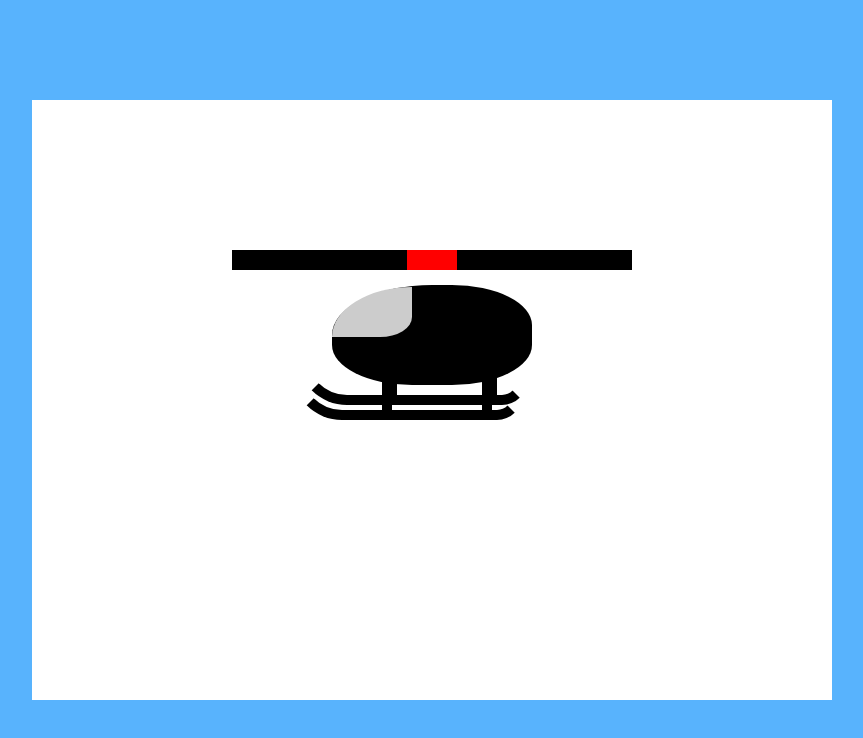
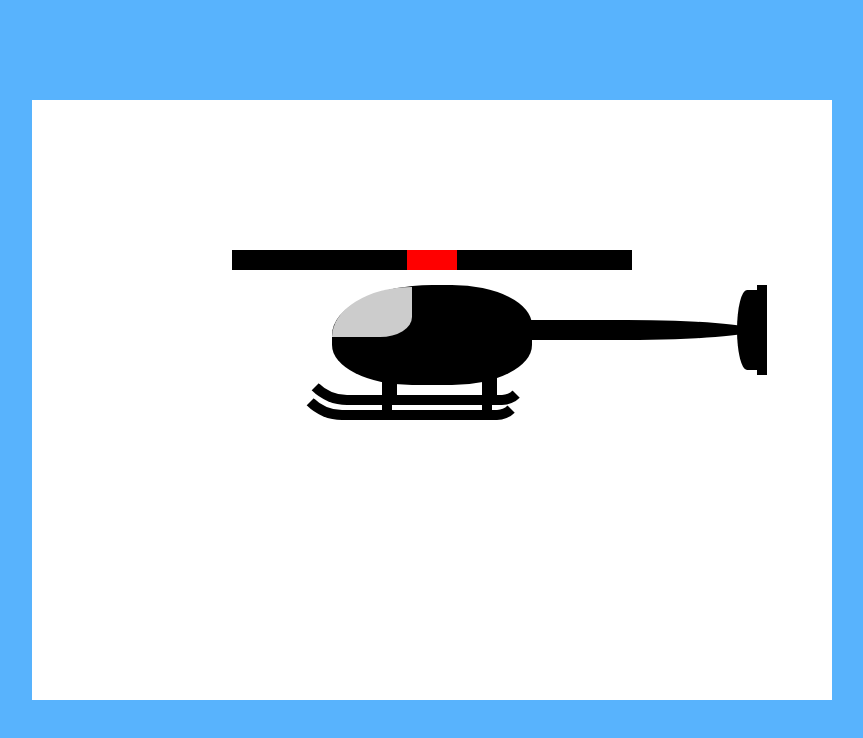
Before and after one commit to tod619/helicopter, a plain HTML site: page index.html in a window 1280 px wide. Shown: the top 738 px of the page, without its empty margins (318-1181 px from the left). Drawn offline with Linux system fonts and the light colour scheme.

Commit message:
Add style to the tail cone + fin + rotor in style.css file

```diff
--- a/style.css
+++ b/style.css
@@ -108,3 +108,29 @@ body {
 .landing-skid::after {
     left: 18rem;
 }
+
+.tail-cone {
+    width: 25rem;
+    height: 2rem;
+    background-color: #000;
+    top: 22rem;
+    left: 47rem;
+    border-radius: 0 100% 100% 0;
+}
+
+.tail-fin {
+    width: 2rem;
+    height: 8rem;
+    background-color: #000;
+    top: 19rem;
+    right: 7.5rem;
+    border-radius: 100% 0 0 100%;
+}
+
+.tail-rotor {
+    width: 1rem;
+    height: 9rem;
+    background-color: #000;
+    top: 18.5rem;
+    right: 6.5rem;
+}
```
